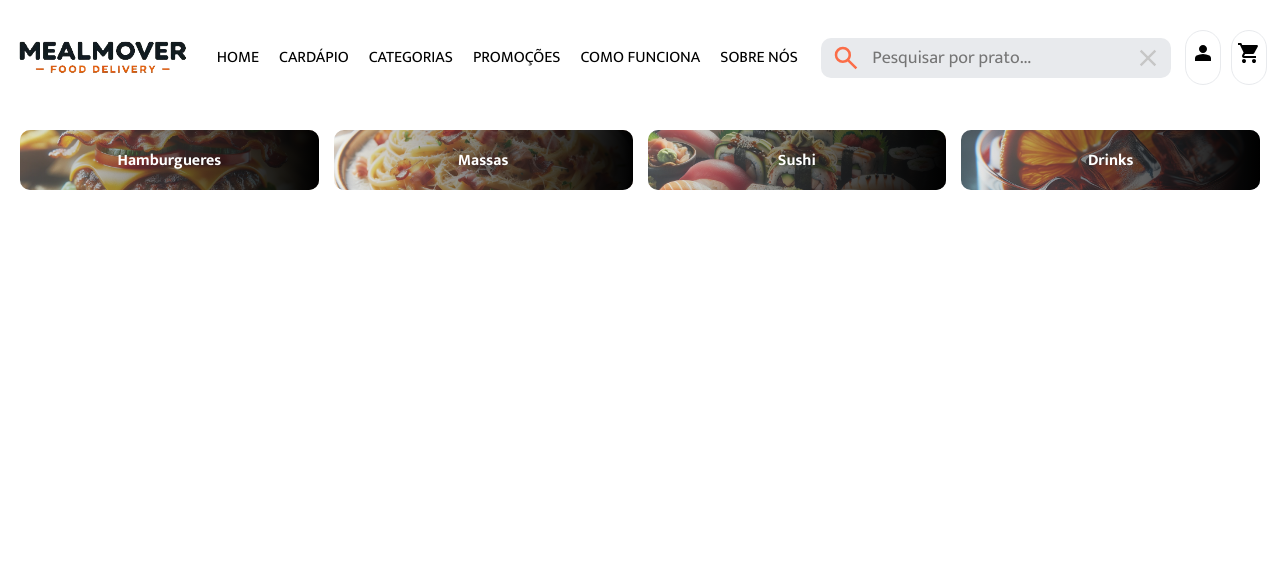
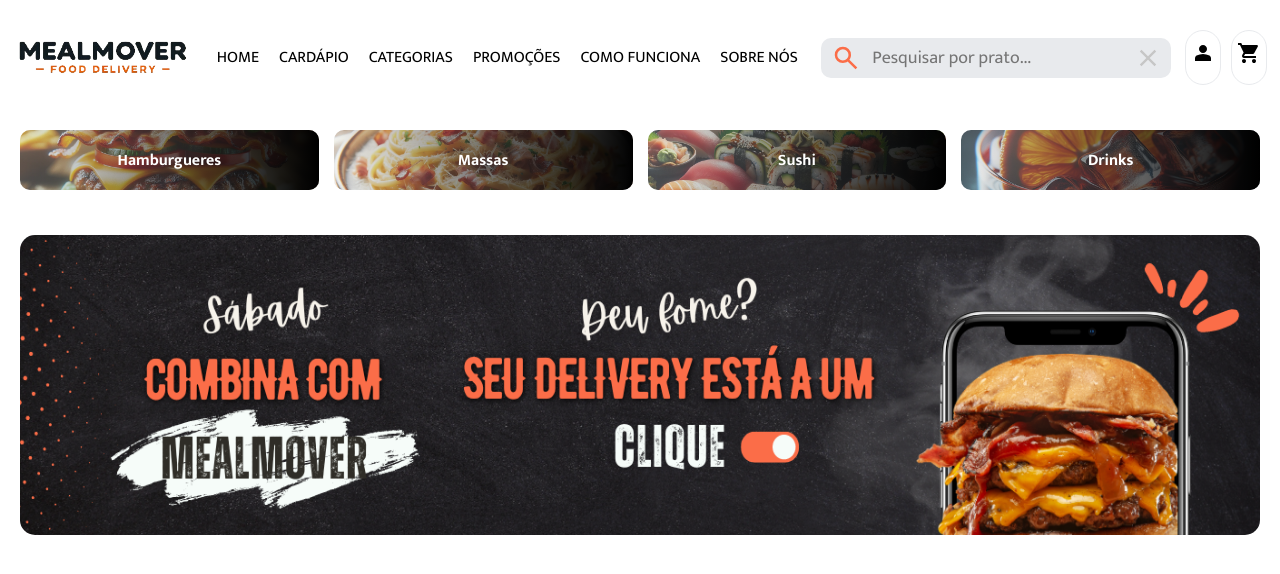
Before and after one commit to gbr-azv/Python-React-Docker-App, a React (Create React App) app in the folder Client/: page / in a window 1280 px wide. Shown: the top 574 px of the page. Built offline with nearby package versions, Linux system fonts and the light colour scheme; a web font is replaced by a local one.

Commit message:
:sparkles: feat: add banner to home page

```diff
--- a/Client/src/App.js
+++ b/Client/src/App.js
@@ -1,11 +1,13 @@
 import Navbar from './components/Navbar';
 import Slider from './components/Slider';
+import Banner from './components/Banner';
 
 function App() {
   return (
     <div className="App">
       <Navbar />
       <Slider />
+      <Banner />
     </div>
   );
 }
--- /dev/null
+++ b/Client/src/components/Banner/Banner.css
@@ -0,0 +1,22 @@
+.image-container {
+    display: flex;
+    justify-content: end;
+    width: 100%;
+    max-width: 100%;
+    height: auto;
+    box-sizing: border-box;
+    padding: 20px;
+}
+
+.image {
+    width: 100%;
+    height: auto;
+    border-radius: 15px;
+}
+
+@media (max-width: 1440px) {
+
+    .image {
+        height: 300px;
+    }
+}
--- /dev/null
+++ b/Client/src/components/Banner/Banner.js
@@ -0,0 +1,10 @@
+import './Banner.css'
+
+export const Banner = () => {
+
+    return (
+        <div className="image-container">
+            <img src="http://127.0.0.1:8080/banner.png" alt="Banner Promocional" className="image"></img>
+        </div>
+    );
+}
--- /dev/null
+++ b/Client/src/components/Banner/index.js
@@ -0,0 +1,3 @@
+import { Banner } from "./Banner";
+
+export default Banner;
```
Also changed, not shown: Client/public/banner.png (added).
